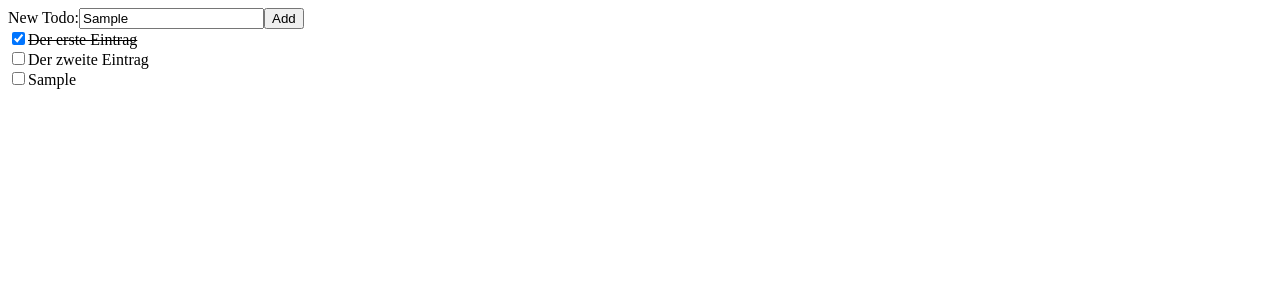
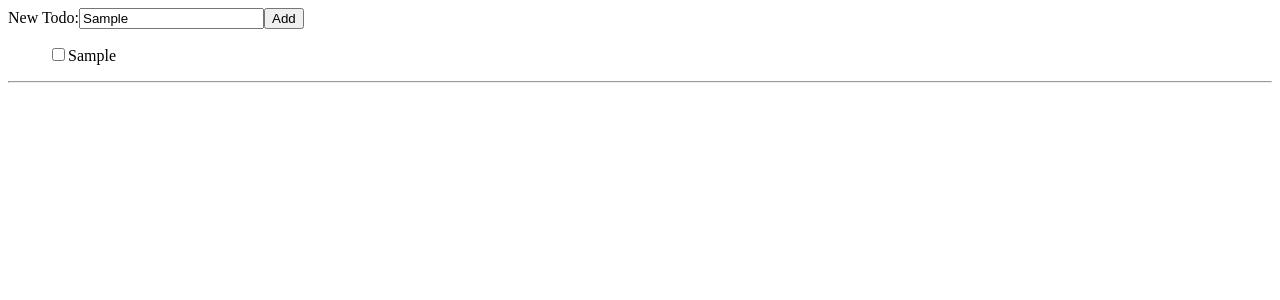
Before and after one commit to andalf0815/Tod, a React (Vite) app: page / in a window 1280 px wide. Both pictures are taken after typing "Sample" into the empty fields and a click on the button "Add". Shown: the top 300 px of the page. Built offline with nearby package versions, Linux system fonts and the light colour scheme.

Commit message:
created id for every todo & filter todos

```diff
--- a/src/App.jsx
+++ b/src/App.jsx
@@ -1,28 +1,26 @@
-import { useState } from 'react';
+import { useEffect, useState } from 'react';
 import './App.css';
 import TodoInput from './components/TodoInput';
 import TodoList from './components/TodoList';
+import { css } from '@emotion/css';
 
 function App() {
-  const [todos, setTodos] = useState([
-    { text: 'Der erste Eintrag', done: true },
-    { text: 'Der zweite Eintrag', done: false },
-  ]);
+  const [todos, setTodos] = useState([]);
 
   return (
     <>
       <div className='app'>
         <TodoInput
           onAddClicked={(todoText) => {
-            setTodos((oldTodos) => [...oldTodos, { text: todoText, done: false }]);
+            setTodos((oldTodos) => [...oldTodos, { id: (Date.now()).toString(), text: todoText, done: false }]);
             console.log(todos);
           }}
         />
         <TodoList
           todos={todos}
-          onDoneChanged={(done, index) => {
+          onDoneChanged={(done, id) => {
             setTodos((oldTodos) =>
-              oldTodos.map((todo, _index) => (index === _index ? Object.assign(todo, { done }) : todo))
+              oldTodos.map((todo) => (id === todo.id ? Object.assign(todo, { done }) : todo))
             );
           }}
         />
--- a/src/components/TodoList.jsx
+++ b/src/components/TodoList.jsx
@@ -1,20 +1,33 @@
 function TodoList(props) {
   return (
     <div>
-      {props.todos.map((todo, index) => (
-        <div key={index}>
+      <TodoEntryList todos={props.todos} onDoneChanged={props.onDoneChanged} filterFunction={(todo) => !todo.done}/>
+      <hr />
+      <TodoEntryList todos={props.todos} onDoneChanged={props.onDoneChanged} filterFunction={(todo) => todo.done} />
+    </div>
+  );
+}
+
+function TodoEntryList(props) {
+  console.log(props)
+  return (
+    <dir>
+      {props.todos
+        .filter(props.filterFunction)
+        .map((todo) => (
+          <div key={todo.id}>
             <input
               type='checkbox'
               checked={todo.done}
               onChange={(event) => {
                 const checked = event.target.checked;
-              props.onDoneChanged && props.onDoneChanged(checked, index);
+                props.onDoneChanged && props.onDoneChanged(checked, todo.id);
               }}
             ></input>
             <span style={{ textDecoration: todo.done ? 'line-through' : 'none' }}>{todo.text}</span>
           </div>
         ))}
-    </div>
+    </dir>
   );
 }
 
```
Lines whose indentation alone changed are shown as unchanged.
